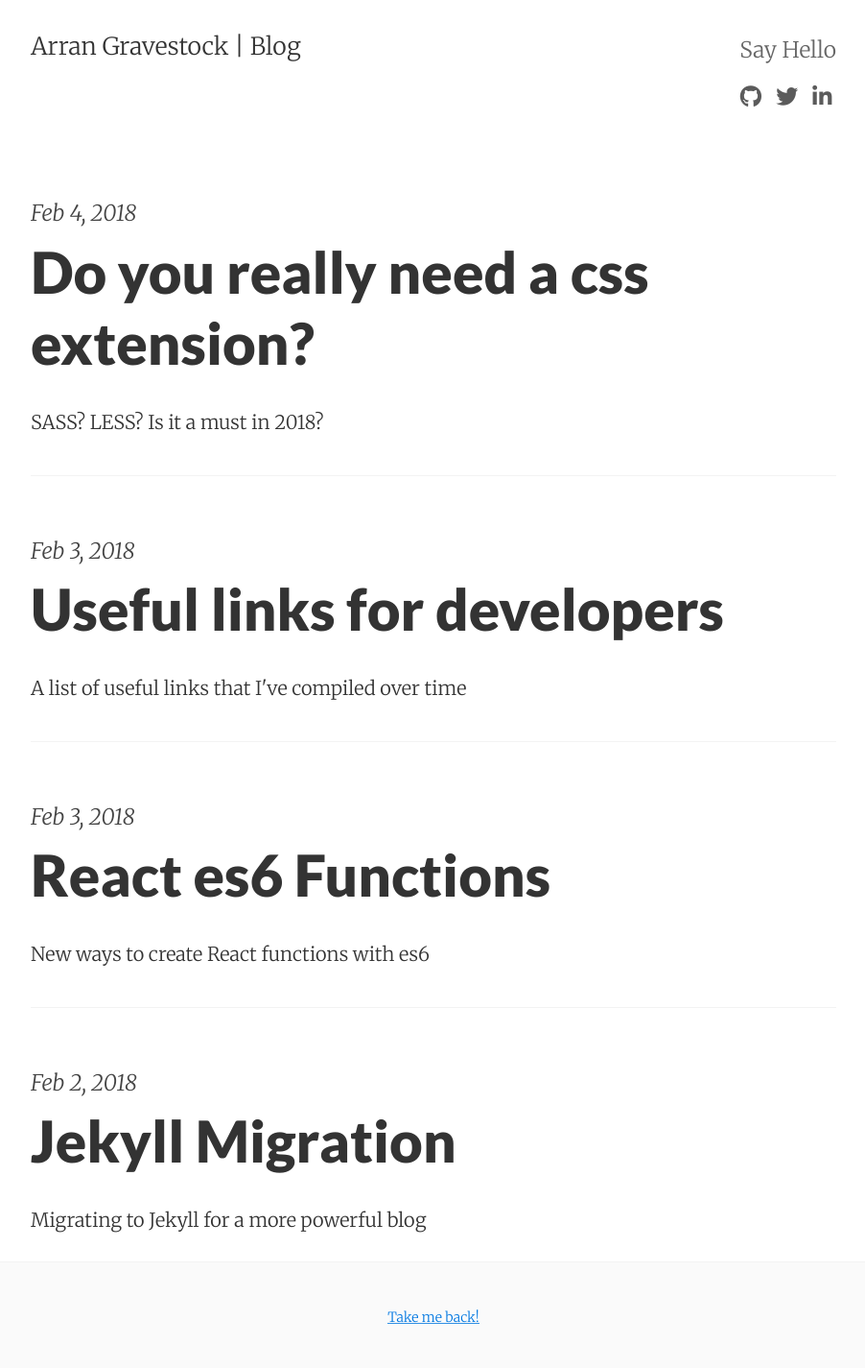
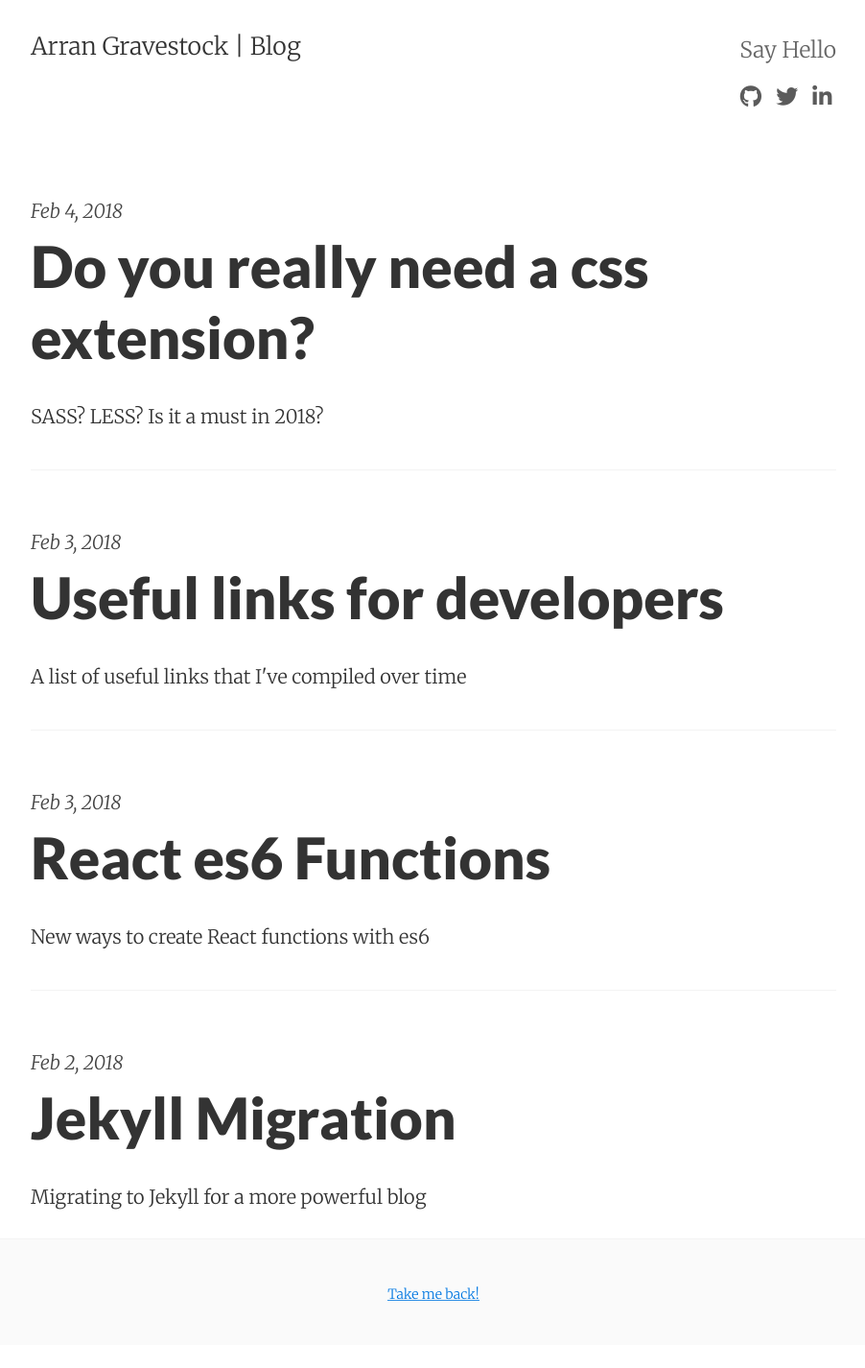
Before and after one commit to ArranGravestock/blog, a Jekyll site: the page built from index.html, in a window 1280 px wide. Shown: the whole page at 96% size, without its empty margins (188-1090 px from the left). Built offline with Jekyll 4.4.1, drawn with Linux system fonts in a browser that asks for light colours; nearby versions of some CDN libraries; the list of posts is cut into pages by our own code; after the commit the page ends 1401 px from its top, so only the background shows below that.

Commit message:
-fix base elements font size

```diff
--- a/_sass/basscss/_base-typography.scss
+++ b/_sass/basscss/_base-typography.scss
@@ -23,7 +23,7 @@ p,
 dl,
 ol,
 ul {
-  font-size: $h4;
+  font-size: inherit;
   margin-top: 0;
   margin-bottom: $space-2;
 }
```
